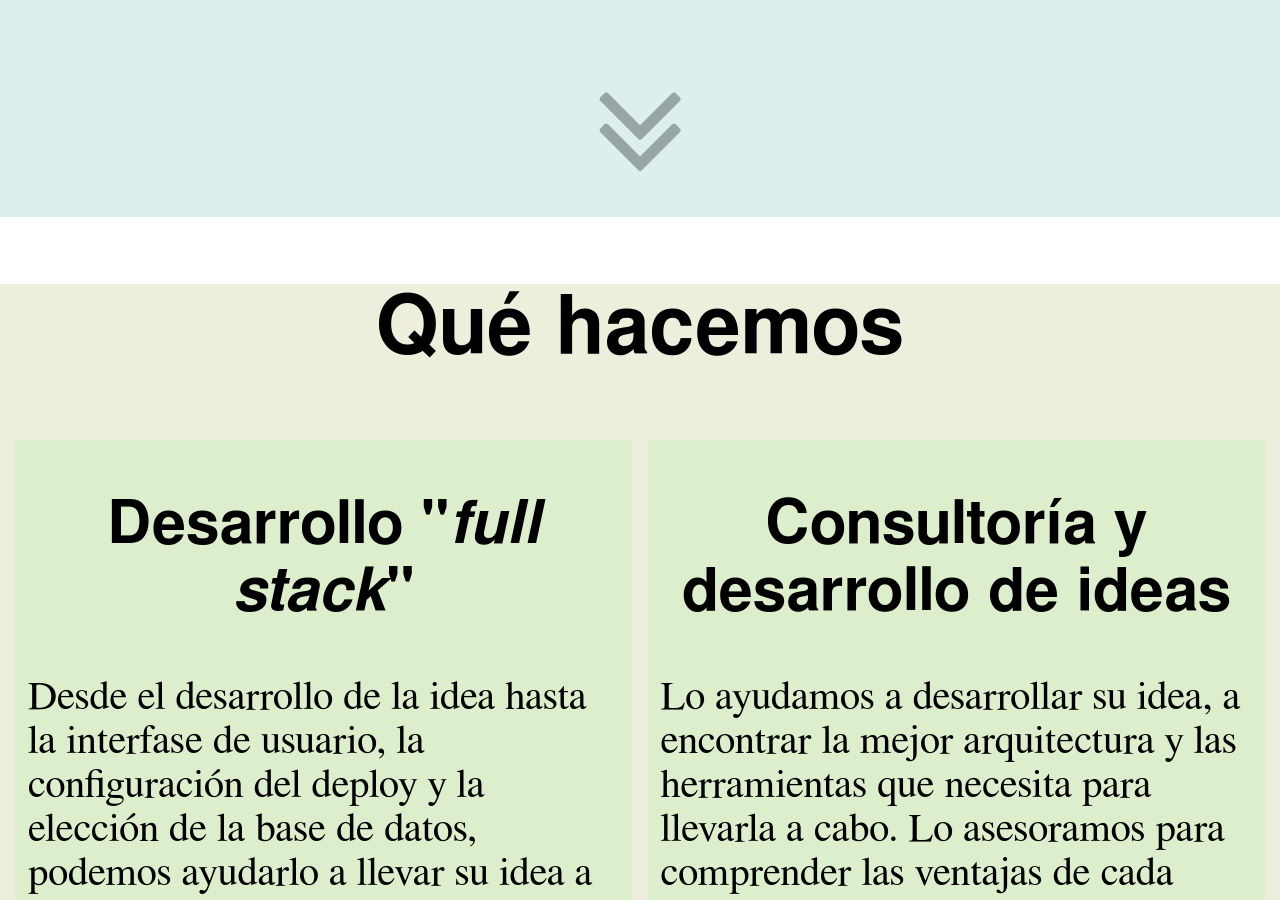
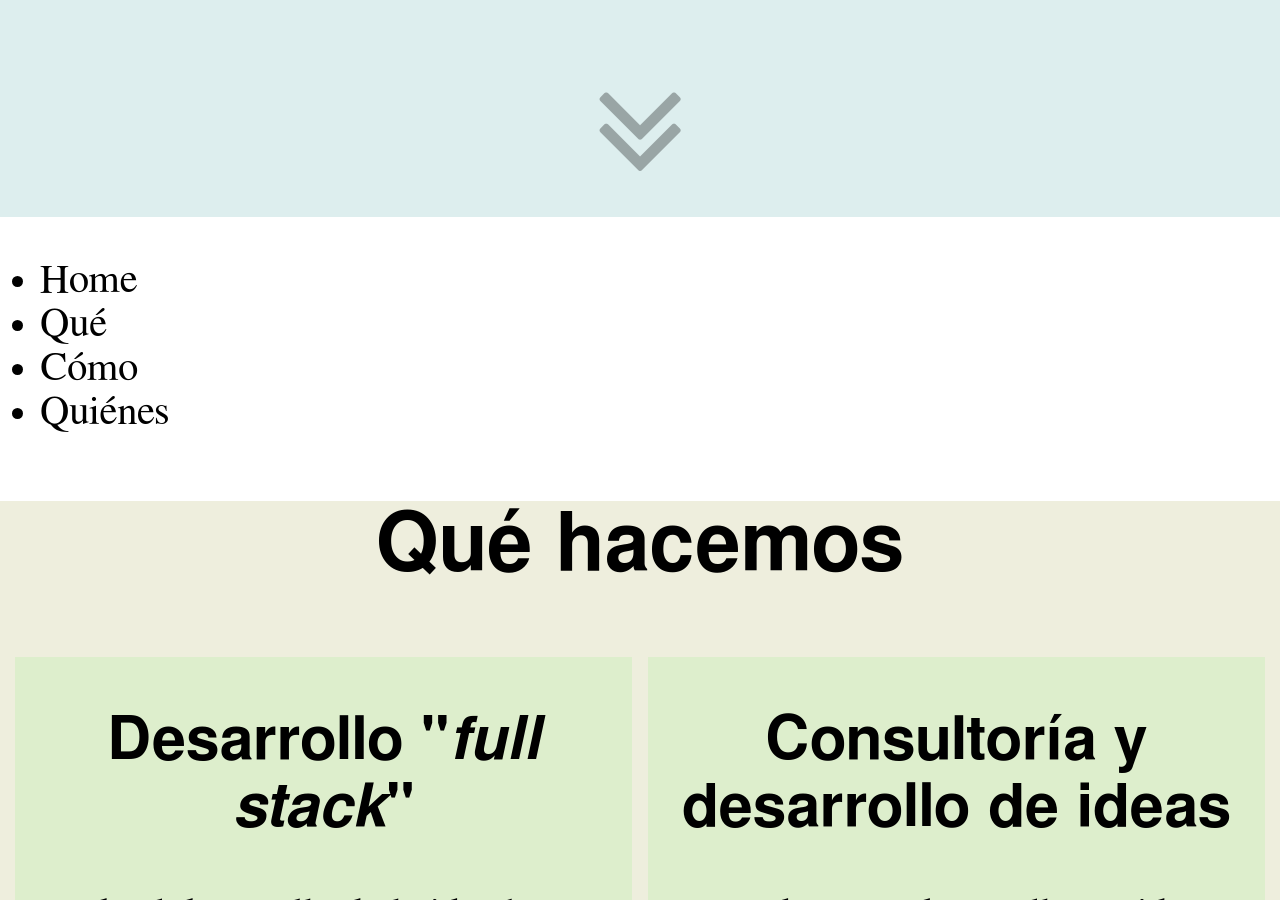
Before and after one commit to BlueLemon/bluelemons.github.io, a Jekyll site: the page index.html, which Jekyll copies as it is, in a window 1280 px wide and 900 px high, scrolled down 684 px. Built offline with Jekyll 4.4.1, drawn with Linux system fonts in a browser that asks for light colours.

Commit message:
Agrego navegación.

```diff
--- a/index.html
+++ b/index.html
@@ -12,6 +12,15 @@
       <h1>BlueLemons</h1>
       <p>Una software factory para cuando las demás fallan</p>
     </header>
+
+    <nav>
+      <ul>
+        <li><a href="#">Home</a></li>
+        <li><a href="#que_hacemos">Qué</a></li>
+        <li><a href="#como_lo_hacemos">Cómo</a></li>
+        <li><a href="#quienes_somos">Quiénes</a></li>
+      </ul>
+    </nav>
 
     <section id="que_hacemos">
       <h1>Qué hacemos</h1>
```
